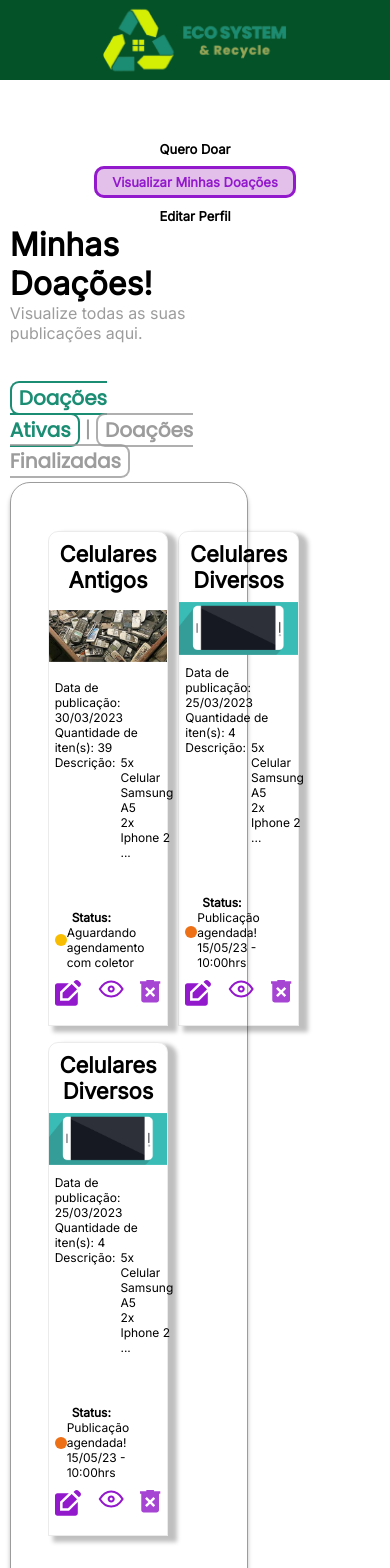
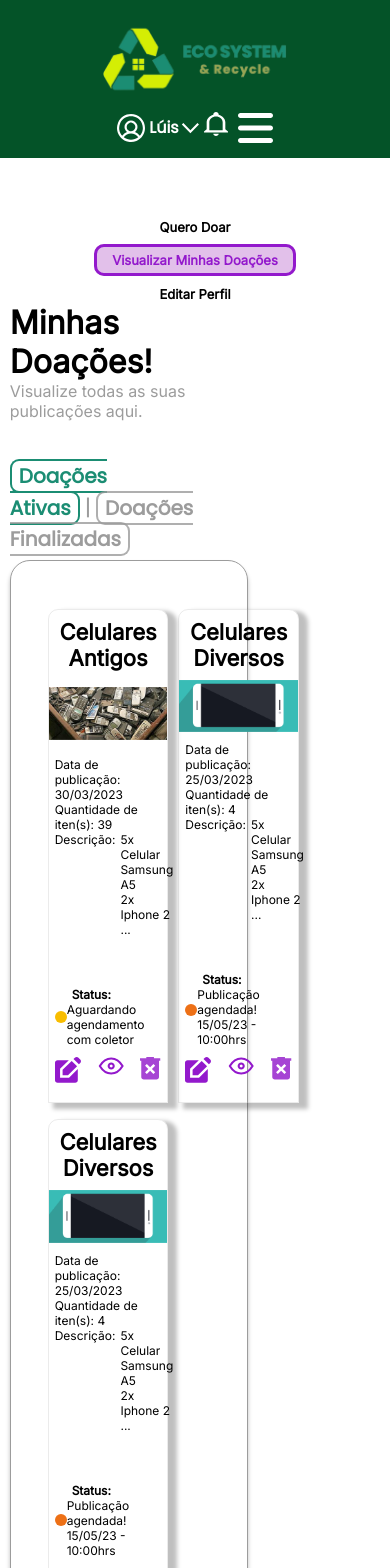
Before and after one commit to RosemeireOliveira/api-ecosystem, a React (Vite) app: page /minhasdoacoes in a window 390 px wide. Shown: the top 1568 px of the page. Built offline with nearby package versions, Linux system fonts and the light colour scheme.

Commit message:
Efeitos hover de Alguns botões e responsivo de algumas paginas

```diff
--- a/src/components/CardDoador/index.tsx
+++ b/src/components/CardDoador/index.tsx
@@ -2,6 +2,7 @@ import './style.css'
 import imgIconeEditar from '../../assets/img/ico_edit.svg'
 import imgIconeVisualizar from '../../assets/img/ico_eye.svg'
 import imgIconeDeletar from '../../assets/img/ico_delete.svg'
+import { Link } from 'react-router-dom';
 
 function CardDoador(props:any) {
     function msgExcluirDoacao():void{
@@ -32,16 +33,18 @@ function CardDoador(props:any) {
                     </p>
                 </div>
                 <div className="iconesCards">
-                    <a href="../Tela_Quero_Doar_Parte_2/index.html">
+                    {/* <a href="../Tela_Quero_Doar_Parte_2/index.html">
                         <img src={ imgIconeEditar } alt="Icone de Editar" />
-                    </a>
-                    <a href="../Tela_Quero_Doar_Parte_2/index.html">
+                    </a> */}
+                    <Link to="/querodoarpt2"><img src={ imgIconeEditar } alt="Icone de Editar" /></Link>
+                    {/* <a href="../Tela_Quero_Doar_Parte_2/index.html">
                         <img
                             src={ imgIconeVisualizar }
                             alt="Icone de visualizar"
                         />
-                    </a>
-                    <a
+                    </a> */}
+                    <Link to="/querodoarpt2"><img src={ imgIconeVisualizar } alt="Icone de visualizar"/></Link>
+                    {/* <a
                         href="../Tela_Quero_Doar_Pt1/index.html"
                         onClick={ msgExcluirDoacao }
                     >
@@ -49,7 +52,9 @@ function CardDoador(props:any) {
                             src={ imgIconeDeletar }
                             alt="Icone de Deletar"
                         />
-                    </a>
+                    </a> */}
+                    <Link to="/querodoarpt1" onClick={ msgExcluirDoacao }><img src={ imgIconeDeletar } alt="Icone de Deletar"/></Link>
+
                 </div>
             </div>
         </>
--- a/src/components/Footer/style.css
+++ b/src/components/Footer/style.css
@@ -29,12 +29,18 @@ footer{
 
 .foot_menu a{
     color: var(--branco);
+
+}
+
+.foot_menu li:hover{
+    transform: scale(1.1);
 }
 
 
 .foot_menu ul{
 	list-style-type: none;
 	padding-left: 20px;
+    transition: 0.35s;
 }
 
 .foot_midiasBoletim span{
--- a/src/components/Header/style.css
+++ b/src/components/Header/style.css
@@ -127,19 +127,22 @@ header nav a{
 
 
 @media screen and (max-width: 400px) {
+    header{
+        height: fit-content;
+        padding: 10px 0;
+    }
+
     .div_headerPosition {
         flex-direction: column;
+        justify-content: center;
     }
 
     .div_headerPosition> img{
-        padding-top: 40px;
         width: 50%;
     }
     .div_Logado_E_Menu{
         width: 90%;
-        justify-content: space-between;
-        align-items: center;
-        /* padding-bottom: 30px; */
+        justify-content: center;
     }
 
 }
--- a/src/pages/AgendarColeta/style.css
+++ b/src/pages/AgendarColeta/style.css
@@ -106,7 +106,3 @@
     margin-right: 50px;
     margin-top: 30px;
 }
-
-@media screen and (max-width: 1072px) {
-
-}
--- a/src/pages/EditarPefilColetor/style.css
+++ b/src/pages/EditarPefilColetor/style.css
@@ -310,7 +310,7 @@ textarea {
 }
 
 @media screen and (max-width: 1072px) {
-    .conteudo_doacoes{
+    #mainEditarPerfilColetor.conteudo_doacoes{
 
         column-gap: 1rem;
         grid-template-columns: minmax(210px,0.15fr) 1fr;
--- a/src/pages/EditarPerfilDoador/style.css
+++ b/src/pages/EditarPerfilDoador/style.css
@@ -302,3 +302,35 @@
     font-family: var(--font2);
     font-size: 16px;
 }
+
+@media screen and (max-width: 1072px) {
+    #mainEditarPerfilDoador .conteudo_doacoes {
+        column-gap: 1rem;
+    }
+
+    #mainEditarPerfilDoador .btnVoltar a{
+        font-size: 16px;
+        padding: 2px 20px;
+
+    }
+}
+
+@media screen and (max-width: 580px) {
+    #mainEditarPerfilDoador .conteudo_doacoes {
+        grid-template-columns: 1fr;
+        row-gap: 2rem;
+        column-gap: 0;
+        justify-self: center;
+        text-align: center;
+    }
+
+    #mainEditarPerfilDoador .btnVoltar a{
+        font-size: 14px;
+        padding: 2px 20px;
+
+    }
+
+    #mainEditarPerfilDoador .selecao{
+        padding-left: 3px;
+    }
+}
--- a/src/pages/PaginaInicial/index.tsx
+++ b/src/pages/PaginaInicial/index.tsx
@@ -90,7 +90,7 @@ function PaginaInicial() {
                             {/* <a href="../Tela_Login_Doador/index.html">
                                 cadastre-se
                             </a> */}
-                            <Link to="/login">cadastra-se</Link>
+                            <Link to="/login">cadastre-se</Link>
                         </div>
                         <div className="cad_parceiro">
                             <h3>seja um parceiro</h3>
@@ -100,7 +100,7 @@ function PaginaInicial() {
                             {/* <a href="../Tela_Login_Doador/index.html">
                                 cadastre-se
                             </a> */}
-                            <Link to="/login">cadastra-se</Link>
+                            <Link to="/login">cadastre-se</Link>
                         </div>
 
                     </div>
@@ -123,7 +123,7 @@ function PaginaInicial() {
 
                 <section className="exemplos">
                     <div className="exe_conteudo wrapper">
-                        <img src={home_exemplosImg} alt="Grupo de 9 imagens com exemplos de artes feitas através de materiais 100% aproveitado do descarte" />
+                        <img src={ home_exemplosImg } alt="Grupo de 9 imagens com exemplos de artes feitas através de materiais 100% aproveitado do descarte" />
                         <div>
                             <h4>Exemplos de Sustentabilidade.</h4>
                             <p>Reciclar é preciso, mas o que podemos fazer com os derivados de produtos eletrônicos que precisam ser jogados fora? Separamos algunsmas ideias pra você dar uma utilidade para seu lixo eletrônico e, de quebra, ajudar a natureza.</p>
--- a/src/pages/PaginaInicial/style.css
+++ b/src/pages/PaginaInicial/style.css
@@ -42,7 +42,10 @@
     text-transform: uppercase;
     font-size: 1.2rem;
     padding: 3px 50px;
+    transition: .35s;
 }
+
+
 
 .txt_chamativo1{
     display: flex;
@@ -110,9 +113,13 @@
 .lixo_conteudo div{
     display: flex;
     flex-direction: column;
-    /* justify-content: flex-end; */
     justify-content: space-between;
     align-items: flex-start;
+
+}
+
+.lixo_conteudo div a{
+    transition: .35s;
 }
 
 
@@ -184,6 +191,12 @@
 
     border-end-end-radius: 25px;
     border-end-start-radius: 25px;
+    transition: .35s;
+}
+
+.cad_doador a:hover, .cad_parceiro a:hover{
+    background-color: var(--verde2);
+    font-weight: 900;
 }
 
 .Porcentagem_Descarte{
@@ -228,6 +241,12 @@
     text-transform: uppercase;
 
     padding: 10px 0;
+
+    transition: 0.35s;
+}
+
+.conteudo_porcentagem a:hover{
+    transform: scale(1.1);
 }
 
 .exe_conteudo{
@@ -266,7 +285,9 @@
 }
 
 .btn_saibaMais:hover{
-    background-color: yellow;
+    background-color: var(--roxo);
+    color: white;
+    transform: scale(1.1);
 }
 
 @media screen and (max-width: 1250px) {
```
